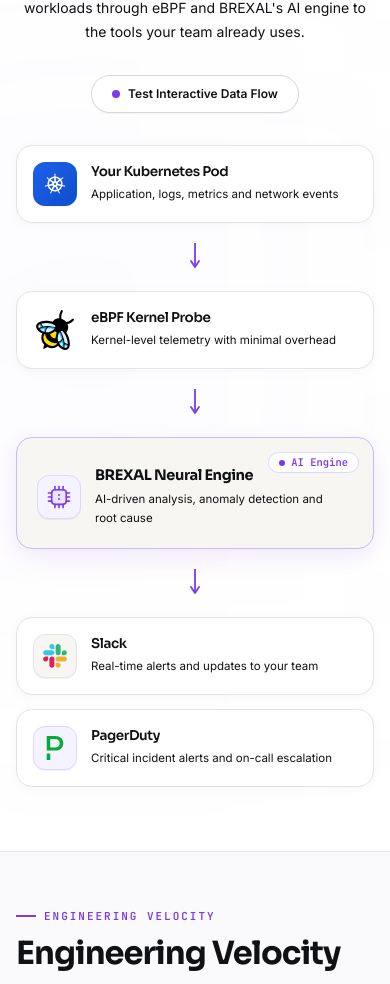
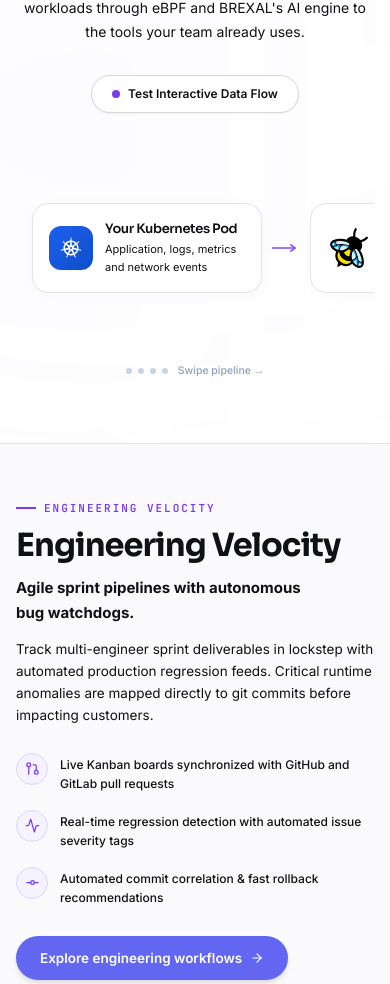
Before and after one commit to samarth3394/BhartiAppplus, a Next.js app in the folder frontend/: page / in a window 390 px wide. Shown: the part 1854-2838 px from the top of the page. Built offline with nearby package versions, Linux system fonts and the light colour scheme.

Commit message:
feat(mobile): convert telemetry architecture flow into compact horizontal pipeline

```diff
--- a/frontend/src/app/page.tsx
+++ b/frontend/src/app/page.tsx
@@ -780,12 +780,13 @@ function StripeArchitectureFlowSection() {
           </button>
         </div>
 
-        {/* ── DIAGRAM CONTAINER ── */}
-        <div className="flex flex-col lg:flex-row items-center justify-center gap-5 lg:gap-3 xl:gap-4 max-w-[1240px] mx-auto">
+        {/* ── DIAGRAM CONTAINER (HORIZONTAL PIPELINE ON MOBILE & DESKTOP) ── */}
+        <div className="flex flex-col items-center max-w-[1240px] mx-auto w-full">
+          <div className="flex overflow-x-auto lg:overflow-visible items-center lg:justify-center gap-2.5 sm:gap-3 xl:gap-4 w-full no-scrollbar snap-x snap-mandatory py-3 pb-4 sm:pb-3 -mx-4 px-4 sm:mx-0 sm:px-0 [scroll-padding-left:1rem]">
 
             {/* 1. Your Kubernetes Pod */}
             <div
-            className={`w-full lg:w-[230px] xl:w-[245px] bg-white rounded-2xl border p-4 sm:p-5 flex items-center gap-3.5 text-left transition-all duration-300 shadow-[0_2px_12px_rgba(16,17,20,0.03)] shrink-0 ${
+              className={`w-[230px] sm:w-[245px] lg:w-[230px] xl:w-[245px] bg-white rounded-2xl border p-4 sm:p-5 flex items-center gap-3 text-left transition-all duration-300 shadow-[0_2px_12px_rgba(16,17,20,0.03)] shrink-0 snap-start ${
                 activeStep === 1
                   ? "border-[#7C3AED] ring-2 ring-[#7C3AED]/20 shadow-lg -translate-y-1"
                   : "border-[#E2E4E9] hover:border-[#BFC3CC]"
@@ -793,32 +794,26 @@ function StripeArchitectureFlowSection() {
             >
               <KubernetesLogo />
               <div>
-              <h3 className="text-[13.5px] sm:text-[14px] font-semibold text-[#101114] leading-snug mb-1">
+                <h3 className="text-[13px] sm:text-[14px] font-semibold text-[#101114] leading-snug mb-0.5">
                   Your Kubernetes Pod
                 </h3>
-              <p className="text-[11.5px] text-[#5B5F6B] leading-relaxed">
+                <p className="text-[11px] sm:text-[11.5px] text-[#5B5F6B] leading-relaxed">
                   Application, logs, metrics and network events
                 </p>
               </div>
             </div>
 
-          {/* Arrow 1 */}
-          <div className="hidden lg:flex items-center justify-center text-[#7C3AED] w-8 xl:w-10 shrink-0">
-            <svg viewBox="0 0 36 16" className="w-9 h-4 stroke-current fill-none">
+            {/* Horizontal Arrow 1 */}
+            <div className="flex items-center justify-center text-[#7C3AED] w-7 sm:w-8 xl:w-10 shrink-0">
+              <svg viewBox="0 0 36 16" className="w-7 sm:w-9 h-4 stroke-current fill-none">
                 <line x1="0" y1="8" x2="28" y2="8" strokeWidth="1.8" strokeDasharray={activeStep === 1 ? "3 3" : "none"} />
                 <polyline points="24,4 30,8 24,12" strokeWidth="1.8" strokeLinecap="round" strokeLinejoin="round" />
               </svg>
             </div>
-          <div className="lg:hidden flex items-center justify-center text-[#7C3AED]">
-            <svg viewBox="0 0 16 28" className="w-4 h-7 stroke-current fill-none">
-              <line x1="8" y1="0" x2="8" y2="22" strokeWidth="1.8" />
-              <polyline points="4,18 8,24 12,18" strokeWidth="1.8" strokeLinecap="round" strokeLinejoin="round" />
-            </svg>
-          </div>
 
             {/* 2. eBPF Kernel Probe */}
             <div
-            className={`w-full lg:w-[230px] xl:w-[245px] bg-white rounded-2xl border p-4 sm:p-5 flex items-center gap-3.5 text-left transition-all duration-300 shadow-[0_2px_12px_rgba(16,17,20,0.03)] shrink-0 ${
+              className={`w-[230px] sm:w-[245px] lg:w-[230px] xl:w-[245px] bg-white rounded-2xl border p-4 sm:p-5 flex items-center gap-3 text-left transition-all duration-300 shadow-[0_2px_12px_rgba(16,17,20,0.03)] shrink-0 snap-start ${
                 activeStep === 2
                   ? "border-[#7C3AED] ring-2 ring-[#7C3AED]/20 shadow-lg -translate-y-1"
                   : "border-[#E2E4E9] hover:border-[#BFC3CC]"
@@ -826,50 +821,44 @@ function StripeArchitectureFlowSection() {
             >
               <EbpfLogo />
               <div>
-              <h3 className="text-[13.5px] sm:text-[14px] font-semibold text-[#101114] leading-snug mb-1">
+                <h3 className="text-[13px] sm:text-[14px] font-semibold text-[#101114] leading-snug mb-0.5">
                   eBPF Kernel Probe
                 </h3>
-              <p className="text-[11.5px] text-[#5B5F6B] leading-relaxed">
+                <p className="text-[11px] sm:text-[11.5px] text-[#5B5F6B] leading-relaxed">
                   Kernel-level telemetry with minimal overhead
                 </p>
               </div>
             </div>
 
-          {/* Arrow 2 */}
-          <div className="hidden lg:flex items-center justify-center text-[#7C3AED] w-8 xl:w-10 shrink-0">
-            <svg viewBox="0 0 36 16" className="w-9 h-4 stroke-current fill-none">
+            {/* Horizontal Arrow 2 */}
+            <div className="flex items-center justify-center text-[#7C3AED] w-7 sm:w-8 xl:w-10 shrink-0">
+              <svg viewBox="0 0 36 16" className="w-7 sm:w-9 h-4 stroke-current fill-none">
                 <line x1="0" y1="8" x2="28" y2="8" strokeWidth="1.8" strokeDasharray={activeStep === 2 ? "3 3" : "none"} />
                 <polyline points="24,4 30,8 24,12" strokeWidth="1.8" strokeLinecap="round" strokeLinejoin="round" />
               </svg>
             </div>
-          <div className="lg:hidden flex items-center justify-center text-[#7C3AED]">
-            <svg viewBox="0 0 16 28" className="w-4 h-7 stroke-current fill-none">
-              <line x1="8" y1="0" x2="8" y2="22" strokeWidth="1.8" />
-              <polyline points="4,18 8,24 12,18" strokeWidth="1.8" strokeLinecap="round" strokeLinejoin="round" />
-            </svg>
-          </div>
 
             {/* 3. BREXAL Neural Engine (Featured Center Card) */}
             <div
-            className={`w-full lg:w-[275px] xl:w-[295px] relative rounded-2xl border p-5 sm:p-5.5 text-left transition-all duration-300 shadow-[0_8px_24px_rgba(124,58,237,0.1)] shrink-0 ${
+              className={`w-[260px] sm:w-[280px] lg:w-[275px] xl:w-[295px] relative rounded-2xl border p-4 sm:p-5 text-left transition-all duration-300 shadow-[0_8px_24px_rgba(124,58,237,0.1)] shrink-0 snap-start ${
                 activeStep === 3
                   ? "bg-[#F5F3FF] border-[#7C3AED] ring-2 ring-[#7C3AED]/25 shadow-xl -translate-y-1"
                   : "bg-[#F7F6F2] border-[#C7BDF7]"
               }`}
             >
               {/* Top Right AI Engine Badge */}
-            <div className="absolute top-3.5 right-3.5 flex items-center gap-1.5 px-2.5 py-0.5 rounded-full bg-white text-[#7C3AED] text-[10.5px] font-semibold font-mono border border-[#DDD6FE]">
+              <div className="absolute top-3 right-3 flex items-center gap-1.5 px-2 py-0.5 rounded-full bg-white text-[#7C3AED] text-[10px] font-semibold font-mono border border-[#DDD6FE]">
                 <span className="w-1.5 h-1.5 rounded-full bg-[#7C3AED]" />
                 <span>AI Engine</span>
               </div>
 
-            <div className="flex items-center gap-3.5 pt-2 sm:pt-1">
+              <div className="flex items-center gap-3 pt-2 sm:pt-1">
                 <NeuralEngineLogo />
                 <div className="pr-1">
-                <h3 className="text-[14.5px] sm:text-[15px] font-bold text-[#101114] leading-snug mb-1">
+                  <h3 className="text-[13.5px] sm:text-[15px] font-bold text-[#101114] leading-snug mb-0.5">
                     BREXAL Neural Engine
                   </h3>
-                <p className="text-[11.5px] text-[#5B5F6B] leading-relaxed">
+                  <p className="text-[11px] sm:text-[11.5px] text-[#5B5F6B] leading-relaxed">
                     AI-driven analysis, anomaly detection and root cause
                   </p>
                 </div>
@@ -877,7 +866,7 @@ function StripeArchitectureFlowSection() {
             </div>
 
             {/* Branching Connector 3 */}
-          <div className="hidden lg:block w-12 xl:w-14 h-40 relative shrink-0">
+            <div className="w-10 sm:w-12 xl:w-14 h-36 sm:h-40 relative shrink-0 flex items-center">
               <svg viewBox="0 0 54 160" className="w-full h-full stroke-[#7C3AED] fill-none overflow-visible">
                 <path
                   d="M 0 80 C 24 80, 24 35, 46 35"
@@ -895,19 +884,12 @@ function StripeArchitectureFlowSection() {
               </svg>
             </div>
 
-          <div className="lg:hidden flex items-center justify-center text-[#7C3AED]">
-            <svg viewBox="0 0 16 28" className="w-4 h-7 stroke-current fill-none">
-              <line x1="8" y1="0" x2="8" y2="22" strokeWidth="1.8" />
-              <polyline points="4,18 8,24 12,18" strokeWidth="1.8" strokeLinecap="round" strokeLinejoin="round" />
-            </svg>
-          </div>
-
             {/* 4 & 5. Right Column Stack (Slack & PagerDuty) */}
-          <div className="flex flex-col gap-3.5 w-full lg:w-[230px] xl:w-[245px] shrink-0">
+            <div className="flex flex-col gap-2.5 sm:gap-3.5 w-[220px] sm:w-[240px] lg:w-[230px] xl:w-[245px] shrink-0 snap-start">
 
               {/* Slack */}
               <div
-              className={`bg-white rounded-2xl border p-4 sm:p-5 flex items-center gap-3.5 text-left transition-all duration-300 shadow-[0_2px_12px_rgba(16,17,20,0.03)] ${
+                className={`bg-white rounded-2xl border p-3.5 sm:p-5 flex items-center gap-3 text-left transition-all duration-300 shadow-[0_2px_12px_rgba(16,17,20,0.03)] ${
                   activeStep === 4
                     ? "border-[#7C3AED] ring-2 ring-[#7C3AED]/20 shadow-lg -translate-y-0.5"
                     : "border-[#E2E4E9] hover:border-[#BFC3CC]"
@@ -915,10 +897,10 @@ function StripeArchitectureFlowSection() {
               >
                 <SlackLogo />
                 <div>
-                <h3 className="text-[13.5px] sm:text-[14px] font-semibold text-[#101114] leading-snug mb-1">
+                  <h3 className="text-[13px] sm:text-[14px] font-semibold text-[#101114] leading-snug mb-0.5">
                     Slack
                   </h3>
-                <p className="text-[11.5px] text-[#5B5F6B] leading-relaxed">
+                  <p className="text-[11px] sm:text-[11.5px] text-[#5B5F6B] leading-relaxed">
                     Real-time alerts and updates to your team
                   </p>
                 </div>
@@ -926,7 +908,7 @@ function StripeArchitectureFlowSection() {
 
               {/* PagerDuty */}
               <div
-              className={`bg-white rounded-2xl border p-4 sm:p-5 flex items-center gap-3.5 text-left transition-all duration-300 shadow-[0_2px_12px_rgba(16,17,20,0.03)] ${
+                className={`bg-white rounded-2xl border p-3.5 sm:p-5 flex items-center gap-3 text-left transition-all duration-300 shadow-[0_2px_12px_rgba(16,17,20,0.03)] ${
                   activeStep === 4
                     ? "border-[#7C3AED] ring-2 ring-[#7C3AED]/20 shadow-lg -translate-y-0.5"
                     : "border-[#E2E4E9] hover:border-[#BFC3CC]"
@@ -934,10 +916,10 @@ function StripeArchitectureFlowSection() {
               >
                 <PagerDutyLogo />
                 <div>
-                <h3 className="text-[13.5px] sm:text-[14px] font-semibold text-[#101114] leading-snug mb-1">
+                  <h3 className="text-[13px] sm:text-[14px] font-semibold text-[#101114] leading-snug mb-0.5">
                     PagerDuty
                   </h3>
-                <p className="text-[11.5px] text-[#5B5F6B] leading-relaxed">
+                  <p className="text-[11px] sm:text-[11.5px] text-[#5B5F6B] leading-relaxed">
                     Critical incident alerts and on-call escalation
                   </p>
                 </div>
@@ -945,6 +927,16 @@ function StripeArchitectureFlowSection() {
 
             </div>
 
+          </div>
+
+          {/* Mobile Swipe Hint Indicator */}
+          <div className="flex lg:hidden items-center justify-center gap-1.5 pt-2 text-[11px] text-slate-400 font-medium">
+            <span className={`h-1.5 rounded-full transition-all ${activeStep === 1 ? "bg-[#7C3AED] w-4" : "bg-slate-300 w-1.5"}`} />
+            <span className={`h-1.5 rounded-full transition-all ${activeStep === 2 ? "bg-[#7C3AED] w-4" : "bg-slate-300 w-1.5"}`} />
+            <span className={`h-1.5 rounded-full transition-all ${activeStep === 3 ? "bg-[#7C3AED] w-4" : "bg-slate-300 w-1.5"}`} />
+            <span className={`h-1.5 rounded-full transition-all ${activeStep === 4 ? "bg-[#7C3AED] w-4" : "bg-slate-300 w-1.5"}`} />
+            <span className="ml-1 text-[10.5px] text-slate-400 font-sans">Swipe pipeline →</span>
+          </div>
         </div>
 
       </div>
```
Lines whose indentation alone changed are shown as unchanged.
